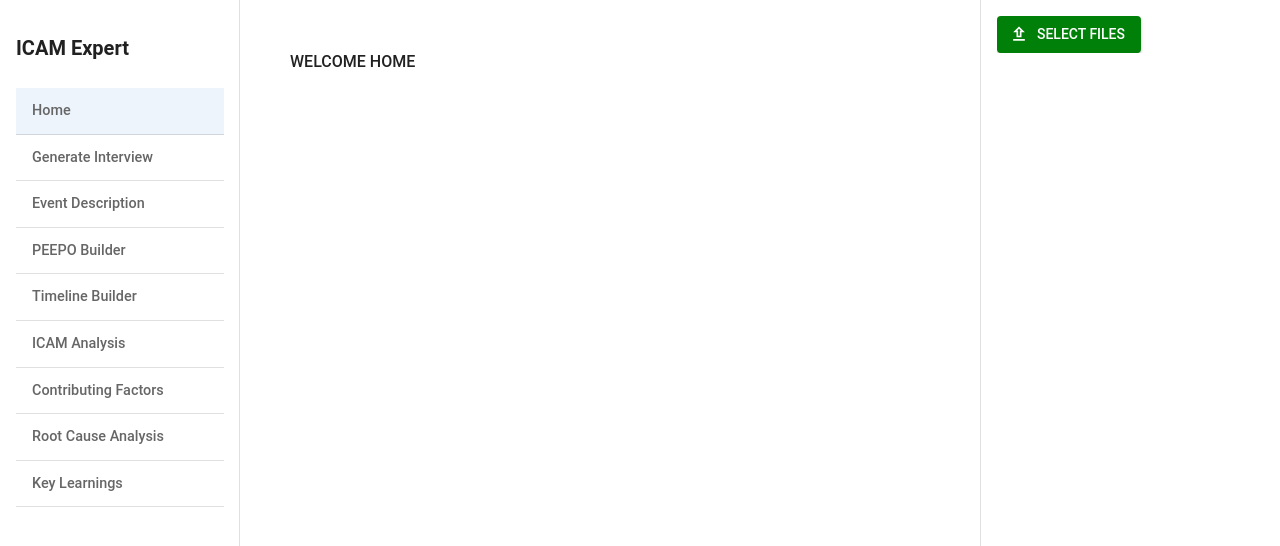
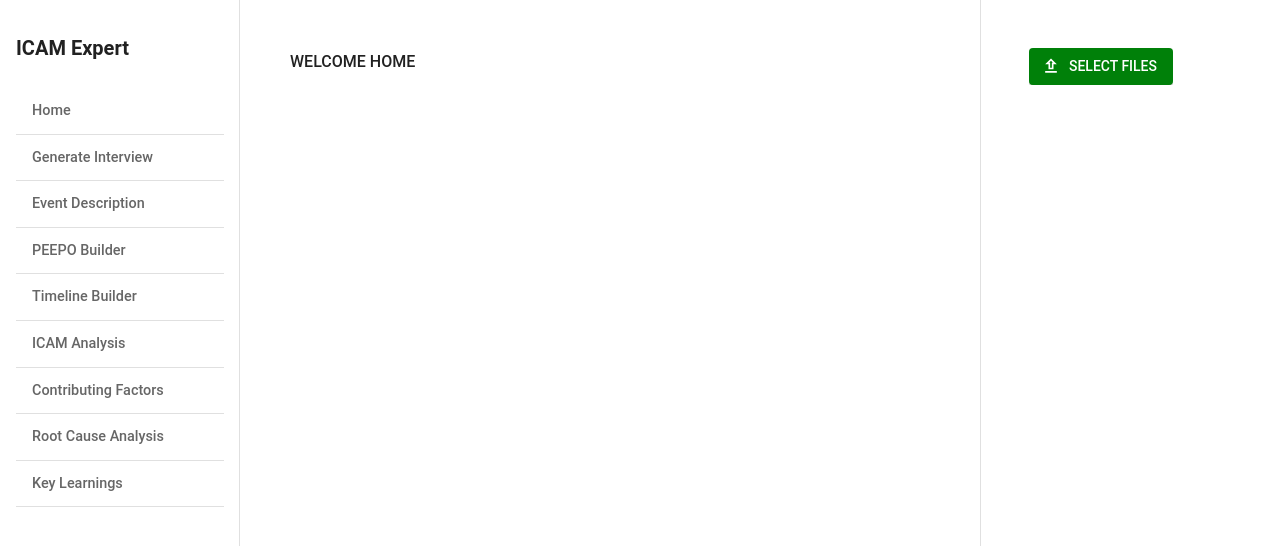
Before and after one commit to caglarcem/ICAM-Expert-App, a React (Create React App) app in the folder icam-expert-frontend/: page / in a window 1280 px wide. Shown: the top 546 px of the page. Built offline with nearby package versions, Linux system fonts and the light colour scheme.

Commit message:
design fixes

```diff
--- a/icam-expert-frontend/src/App.tsx
+++ b/icam-expert-frontend/src/App.tsx
@@ -26,17 +26,24 @@ const rightPanelWidth = 300;
 
 const App: React.FC = () => {
   const theme = useTheme();
-  const isSmallScreen = useMediaQuery(theme.breakpoints.down('sm'));
+  //const isMediumScreen = useMediaQuery(theme.breakpoints.down('md'));
+  const isLargeScreen = useMediaQuery(theme.breakpoints.down('lg'));
   const [mobileOpen, setMobileOpen] = useState(false);
 
   const handleDrawerToggle = () => {
     setMobileOpen(!mobileOpen);
   };
 
+  const handleMenuItemClick = () => {
+    if (isLargeScreen) {
+      setMobileOpen(false);
+    }
+  };
+
   return (
     <Box sx={{ display: 'flex', flexDirection: 'column' }}>
       <CssBaseline />
-      {isSmallScreen && (
+      {isLargeScreen && (
         <Box
           sx={{
             display: 'flex',
@@ -45,6 +52,7 @@ const App: React.FC = () => {
             padding: theme.spacing(1),
           }}
         >
+          <Box sx={{ display: 'flex', alignItems: 'center' }}>
             <IconButton
               color="inherit"
               aria-label="open drawer"
@@ -58,22 +66,25 @@ const App: React.FC = () => {
             >
               <MenuIcon sx={{ fontSize: 'inherit' }} />
             </IconButton>
+            <Box sx={{ ml: 2 }}>
               <UploadPanel />
+            </Box>
+          </Box>
         </Box>
       )}
       <Drawer
-        variant={isSmallScreen ? 'temporary' : 'permanent'}
-        open={isSmallScreen ? mobileOpen : true}
+        variant={isLargeScreen ? 'temporary' : 'permanent'}
+        open={isLargeScreen ? mobileOpen : true}
         onClose={handleDrawerToggle}
         ModalProps={{
           keepMounted: true, // Better open performance on mobile.
         }}
         sx={{
-          display: { xs: 'block', sm: 'block' },
+          display: { xs: 'block', md: 'block' },
           '& .MuiDrawer-paper': { boxSizing: 'border-box', width: drawerWidth },
         }}
       >
-        <Menu />
+        <Menu onMenuItemClick={handleMenuItemClick} />
       </Drawer>
       <Box
         component="main"
@@ -81,10 +92,10 @@ const App: React.FC = () => {
           flexGrow: 1,
           bgcolor: 'background.default',
           padding: '50px',
-          marginLeft: { sm: `${drawerWidth}px` },
-          marginRight: { sm: `${rightPanelWidth}px` },
-          marginTop: { xs: '56px', sm: '0' },
-          width: { sm: `calc(100% - ${drawerWidth}px - ${rightPanelWidth}px)` },
+          marginLeft: { md: `${drawerWidth}px` },
+          marginRight: { md: `${rightPanelWidth}px` },
+          marginTop: { xs: '56px', md: '0' },
+          width: { md: `calc(100% - ${drawerWidth}px - ${rightPanelWidth}px)` },
         }}
       >
         <Routes>
@@ -99,7 +110,7 @@ const App: React.FC = () => {
           <Route path="/learnings" element={<Learnings />} />
         </Routes>
       </Box>
-      {!isSmallScreen && (
+      {!isLargeScreen && (
         <Drawer
           sx={{
             width: rightPanelWidth,
@@ -107,12 +118,21 @@ const App: React.FC = () => {
             '& .MuiDrawer-paper': {
               width: rightPanelWidth,
               boxSizing: 'border-box',
+              padding: theme.spacing(2),
             },
           }}
           variant="permanent"
           anchor="right"
         >
+          <Box
+            sx={{
+              display: 'flex',
+              alignItems: 'flex-start',
+              padding: 2,
+            }}
+          >
             <UploadPanel />
+          </Box>
         </Drawer>
       )}
     </Box>
--- a/icam-expert-frontend/src/components/Sections/Menu.tsx
+++ b/icam-expert-frontend/src/components/Sections/Menu.tsx
@@ -10,7 +10,6 @@ import {
 import {
   Link as RouterLink,
   LinkProps as RouterLinkProps,
-  useLocation,
 } from 'react-router-dom';
 import { styled } from '@mui/system';
 import { forwardRef } from 'react';
@@ -23,23 +22,21 @@ const CustomRouterLink = forwardRef<HTMLAnchorElement, RouterLinkProps>(
   }
 );
 
-interface StyledListItemButtonProps extends RouterLinkProps {
-  selected?: boolean;
-}
-
-const StyledListItemButton = styled((props: StyledListItemButtonProps) => (
+const StyledListItemButton = styled((props: RouterLinkProps) => (
   <ListItemButton component={CustomRouterLink} {...props} />
-))<{ selected?: boolean }>(({ theme, selected }) => ({
+))(({ theme }) => ({
   borderBottom: `1px solid ${theme.palette.divider}`,
   '&:hover': {
     backgroundColor: theme.palette.action.hover,
   },
-  backgroundColor: selected ? theme.palette.action.selected : 'inherit',
 }));
 
-const Menu: React.FC = () => {
+interface MenuProps {
+  onMenuItemClick: () => void;
+}
+
+const Menu: React.FC<MenuProps> = ({ onMenuItemClick }) => {
   const theme = useTheme();
-  const location = useLocation();
 
   const menuItemCss = {
     fontFamily: 'Roboto, sans-serif',
@@ -86,7 +83,7 @@ const Menu: React.FC = () => {
           <StyledListItemButton
             key={item.path}
             to={item.path}
-            selected={location.pathname === item.path}
+            onClick={onMenuItemClick}
           >
             <ListItemText
               primary={item.title}
```
Lines whose indentation alone changed are shown as unchanged.
